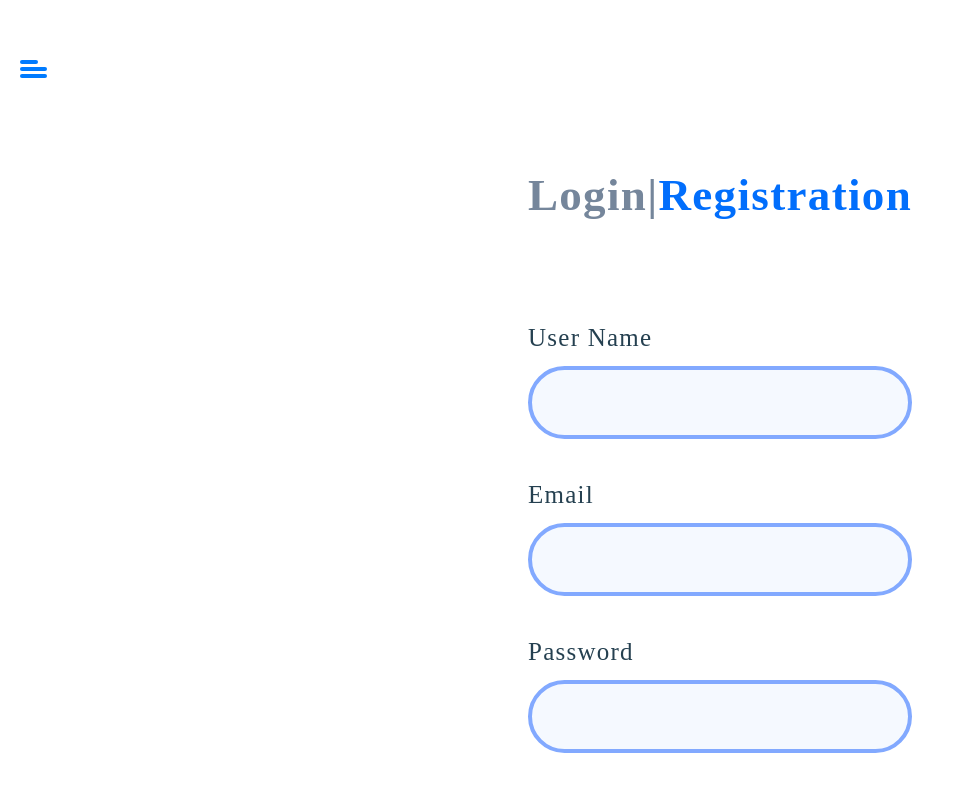
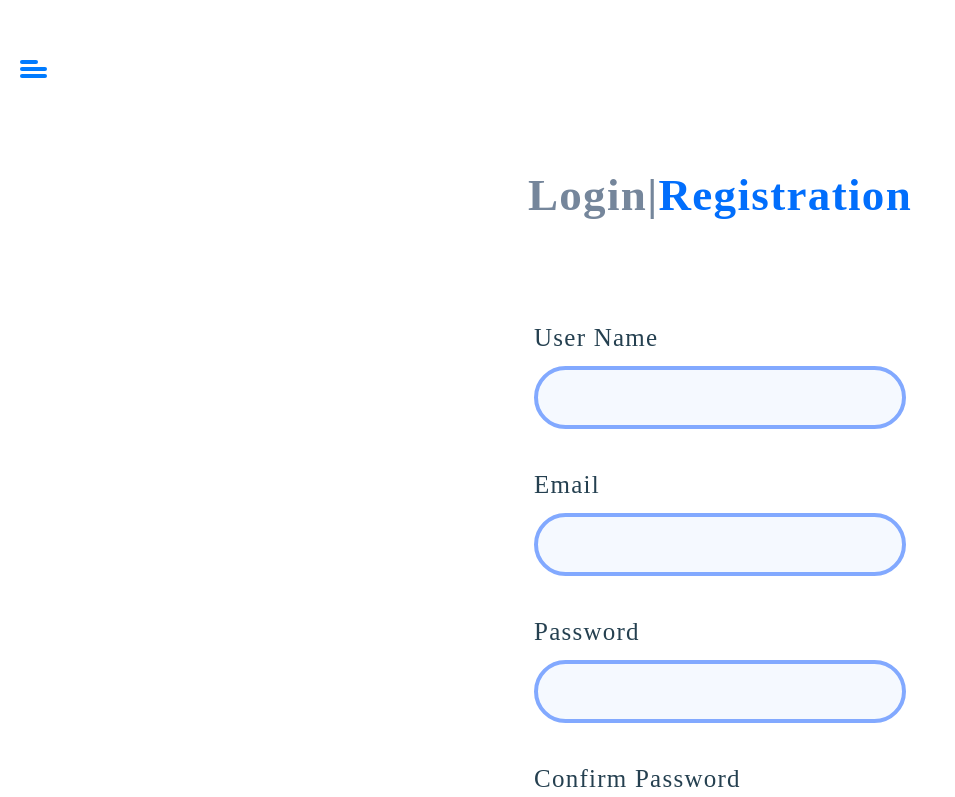
Before and after one commit to Siarhei-Douhi/js-pro-course, a React (Create React App) app in the folder hw-react-component/: page /registration in a window 1280 px wide. Shown: the top 797 px of the page, without its empty margins (0-955 px from the left). Built offline with nearby package versions, Linux system fonts and the light colour scheme.

Commit message:
change css

```diff
--- a/hw-react-component/src/components/AllPosts/index.tsx
+++ b/hw-react-component/src/components/AllPosts/index.tsx
@@ -63,7 +63,9 @@ export const AllPosts = () => {
       </div>
       <ListPost posts={posts} onClickPost={navigateToPost} />
       {showLoadMore ? (
-        <Button text="Загрузить еще" onClick={loadMore} type="primary" />
+        <div className={style.buttonWrapper}>
+          <Button text="Загрузить еще" onClick={loadMore} type="primary" />
+        </div>
       ) : null}
     </>
   );
--- a/hw-react-component/src/components/AllPosts/style.module.css
+++ b/hw-react-component/src/components/AllPosts/style.module.css
@@ -1,6 +1,7 @@
 .infoPanel {
   display: flex;
   justify-content: space-between;
+  align-items: center;
 }
 .title {
   font-family: "Raleway";
@@ -11,3 +12,8 @@
   letter-spacing: 0.03em;
   color: #016efc;
 }
+.buttonWrapper {
+  padding: 30px 0 30px;
+  display: flex;
+  justify-content: center;
+}
--- a/hw-react-component/src/components/Button/index.tsx
+++ b/hw-react-component/src/components/Button/index.tsx
@@ -4,13 +4,10 @@ import styles from "./style.module.css";
 
 interface Props {
   text: string;
-  onClick: () => void;
-}
-interface Props {
-  text: string;
   type: "primary" | "secondary" | "secondary2";
   disabled?: boolean;
   onClick: () => void;
+  className?: string;
 }
 
 const getButtonStyle = (type: "primary" | "secondary" | "secondary2") => {
@@ -32,7 +29,7 @@ export const Button = (props: Props) => {
     <button
       className={`${styles.button} ${getButtonStyle(props.type)} ${
         isDark ? styles.buttonDark : ""
-      }`}
+      } ${props.className}`}
       onClick={props.onClick}
       disabled={props.disabled}
     >
--- a/hw-react-component/src/components/Container/index.tsx
+++ b/hw-react-component/src/components/Container/index.tsx
@@ -4,16 +4,17 @@ import { Context } from "../../App";
 
 interface IProps {
   children: ReactNode;
+  className?: string;
 }
 
-export const Container = ({ children }: IProps) => {
+export const Container = ({ children, className }: IProps) => {
   const { isDark } = useContext(Context);
 
   return (
     <div
       className={`${style.container} ${
         isDark ? style.darkContainer : style.whiteContainer
-      }`}
+      } ${className}`}
     >
       {children}
     </div>
--- a/hw-react-component/src/components/Container/style.module.css
+++ b/hw-react-component/src/components/Container/style.module.css
@@ -1,5 +1,6 @@
 .container {
   width: 1440px;
+  height: 1157px;
   border-radius: 25px;
   background-image: url(../../assets/images/Vector.svg);
   background-repeat: no-repeat;
--- a/hw-react-component/src/index.css
+++ b/hw-react-component/src/index.css
@@ -14,3 +14,6 @@ code {
   font-family: source-code-pro, Menlo, Monaco, Consolas, "Courier New",
     monospace;
 }
+* {
+  box-sizing: border-box;
+}
--- a/hw-react-component/src/pages/Login/style.module.css
+++ b/hw-react-component/src/pages/Login/style.module.css
@@ -1,12 +1,11 @@
-.container {
-  background: #fff;
-  height: 100vh;
-}
+/* .container {
+  height: 1518px;
+} */
 
-.darkContainer {
+/* .darkContainer {
   background: #000;
   height: 100vh;
-}
+} */
 .wrapperLink {
   margin-bottom: 95px;
   font-family: "Raleway";
--- a/hw-react-component/src/pages/Main/index.tsx
+++ b/hw-react-component/src/pages/Main/index.tsx
@@ -5,7 +5,7 @@ import style from "./style.module.css";
 
 export const Main = () => {
   return (
-    <Container>
+    <Container className={style.container}>
       <Header />
       <div className={style.wrap}>
         <AllPosts />
--- a/hw-react-component/src/pages/Main/style.module.css
+++ b/hw-react-component/src/pages/Main/style.module.css
@@ -1,3 +1,7 @@
+.container {
+  height: 100%;
+}
 .wrap {
-  padding-left: 114px;
+  width: 1112px;
+  margin-left: 114px;
 }
--- a/hw-react-component/src/pages/Registration/index.tsx
+++ b/hw-react-component/src/pages/Registration/index.tsx
@@ -6,7 +6,7 @@ import styles from "./style.module.css";
 
 export const Registration = () => {
   return (
-    <Container>
+    <Container className={styles.container}>
       <Header />
       <div className={styles.wrapperLink}>
         <NavLink
--- a/hw-react-component/src/pages/Registration/style.module.css
+++ b/hw-react-component/src/pages/Registration/style.module.css
@@ -1,3 +1,6 @@
+.container {
+  height: 1518px;
+}
 .wrapperLink {
   margin-bottom: 95px;
   font-family: "Raleway";
```
